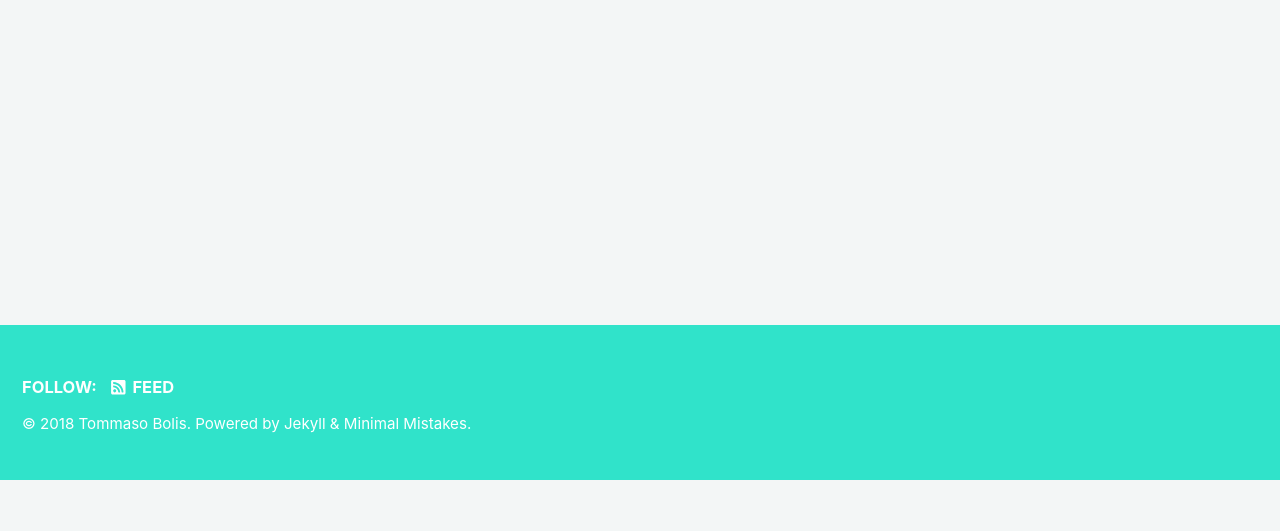
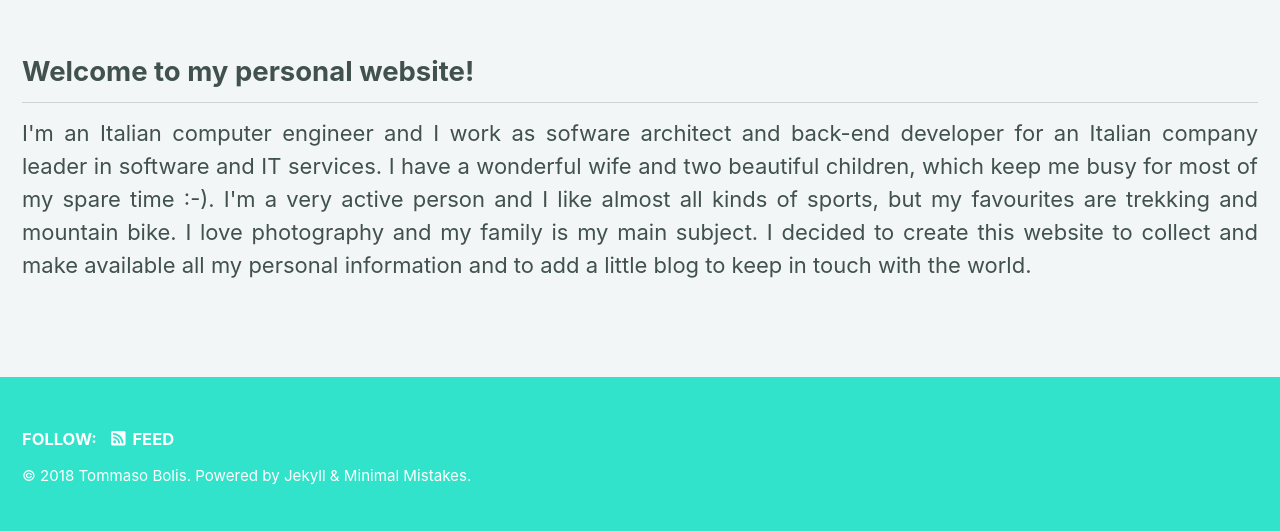
Before and after one commit to tommyilpazzo/tommyilpazzo.github.io, a Jekyll site: the page built from index.html, in a window 1280 px wide. Shown: the part 420-951 px from the top of the page. Built offline with Jekyll 4.4.1, drawn with Linux system fonts in a browser that asks for light colours; cached includes are drawn as plain includes; nearby versions of some CDN libraries; the list of posts is cut into pages by our own code; before the commit the page ends 900 px from its top, so only the background shows below that.

Commit message:
add content to homepage

```diff
--- a/index.html
+++ b/index.html
@@ -7,3 +7,17 @@ header:
   overlay_image: /assets/images/splash.jpeg
 excerpt: "Just another tech enthusiast, photography addicted, software architect."
 ---
+<h2>Welcome to my personal website!</h2>
+<p class="text-justify">
+  I'm an Italian computer engineer and I work as
+  sofware architect and back-end developer for an Italian company leader
+  in software and IT services.
+  I have a wonderful wife and two beautiful children, which keep
+  me busy for most of my spare time :-).
+  I'm a very active person and I like almost all kinds of sports,
+  but my favourites are trekking and mountain bike.
+  I love photography and my family is my main subject.
+  I decided to create this website to collect and make available all my
+  personal information and to add a little blog to keep in touch with
+  the world.
+</p>
```
